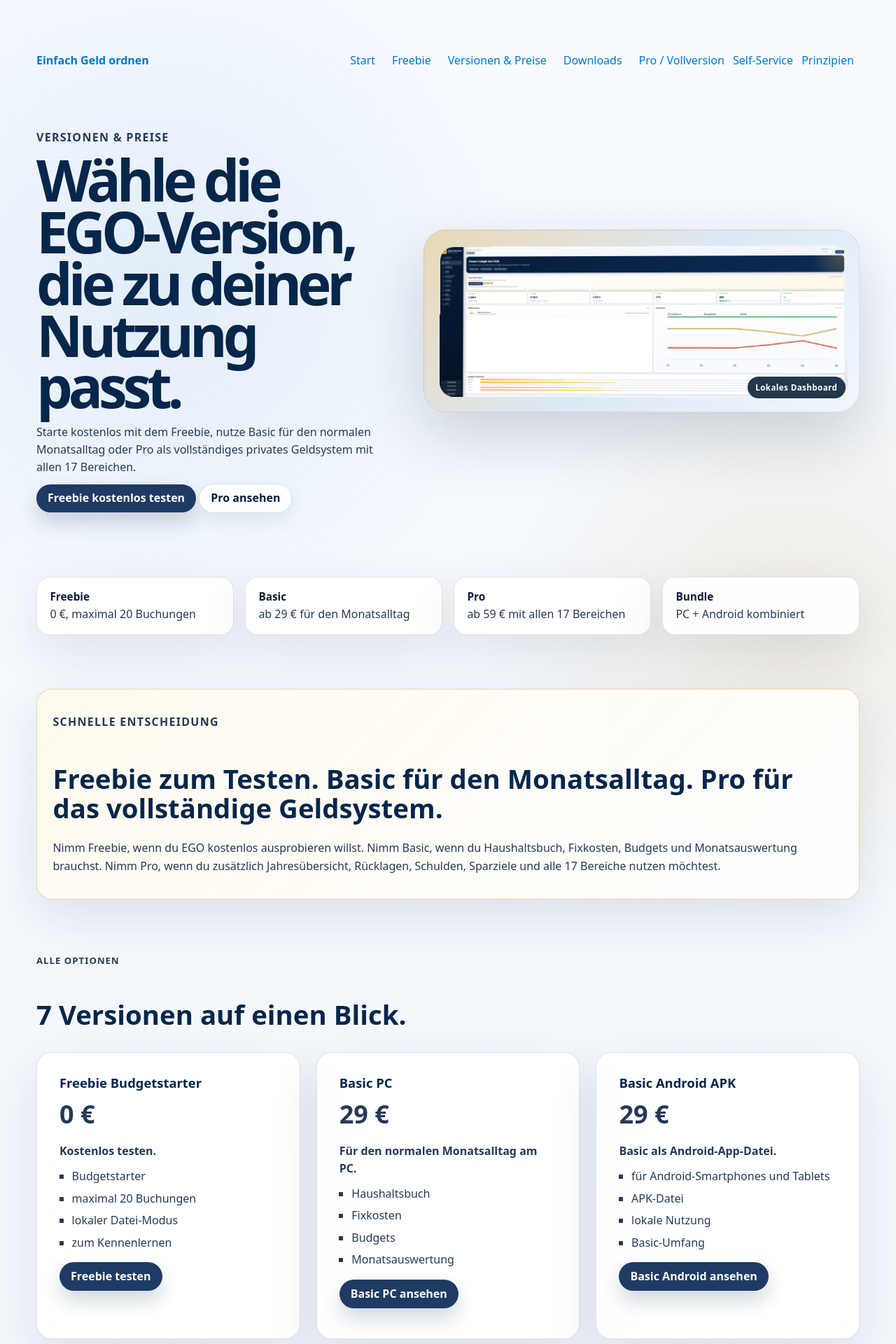
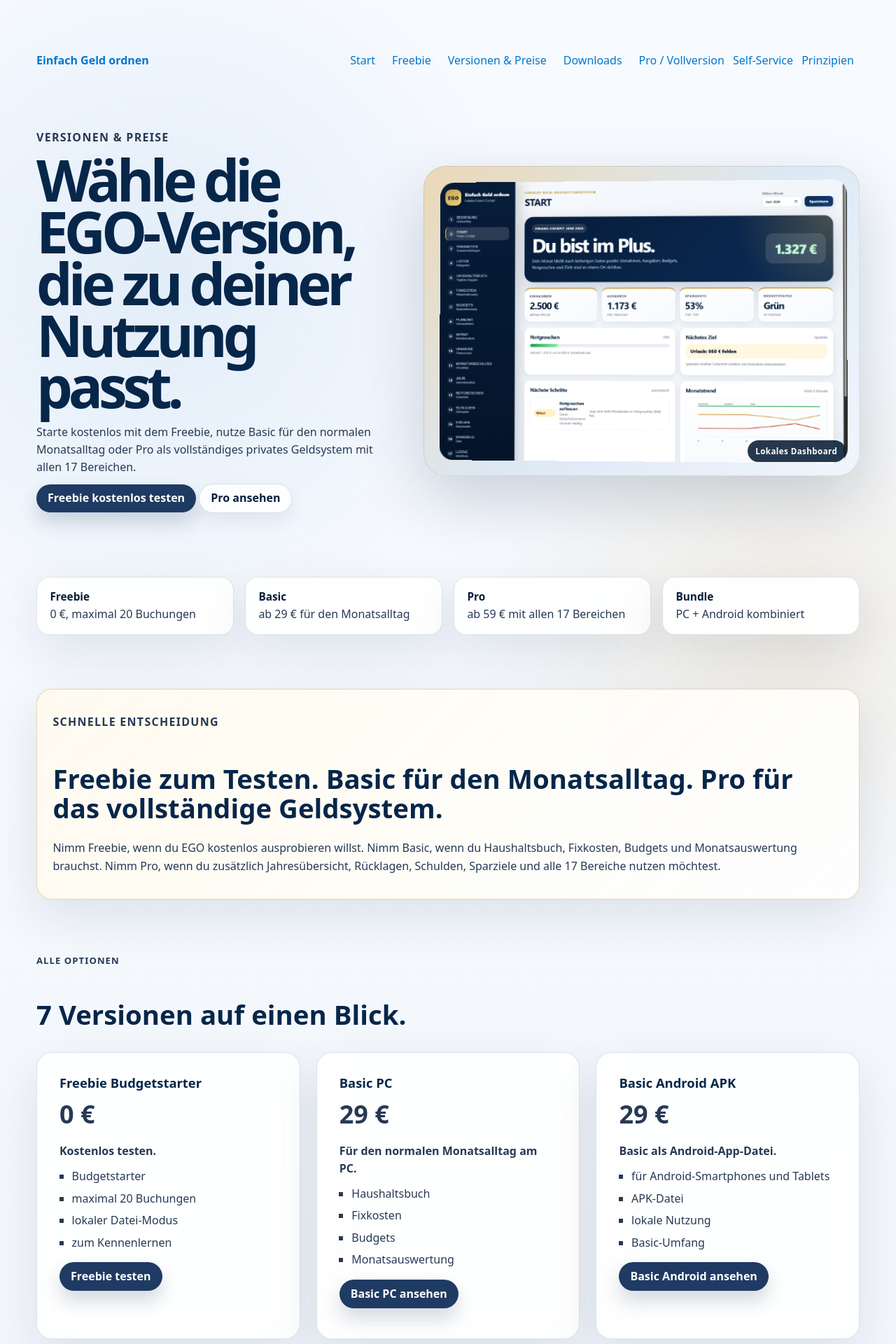
Before and after one commit to gluecklich-tools/einfach-geld-ordnen, a Jekyll site: the page built from seiten/versionen.md, in a window 1280 px wide. Shown: the top 1920 px of the page at 70% size. Built offline with Jekyll 4.4.1, drawn with Linux system fonts in a browser that asks for light colours.

Commit message:
Website mit neuem START-Finanz-Cockpit Screenshot aktualisieren

```diff
--- a/seiten/versionen.md
+++ b/seiten/versionen.md
@@ -21,8 +21,8 @@
   </div>
 
   <div class="hero-image">
-    <a class="screenshot-zoom" href="{{ '/assets/img/screenshots/pc/ego-basic-dashboard.png' | relative_url }}" target="_blank" rel="noopener">
-      <img src="{{ '/assets/img/screenshots/pc/ego-basic-dashboard.png' | relative_url }}" alt="EGO Dashboard">
+    <a class="screenshot-zoom" href="{{ '/assets/img/screenshots/ego-start-cockpit-v2.png' | relative_url }}" target="_blank" rel="noopener">
+      <img src="{{ '/assets/img/screenshots/ego-start-cockpit-v2.png' | relative_url }}" alt="EGO Dashboard">
     </a>
   </div>
 </section>
@@ -173,8 +173,8 @@
     <section class="screenshot-card">
       <h3>Basic: Monatsüberblick</h3>
       <p>Für Haushaltsbuch, Fixkosten, Budgets und Monatsauswertung.</p>
-      <a class="screenshot-zoom" href="{{ '/assets/img/screenshots/pc/ego-basic-dashboard.png' | relative_url }}" target="_blank" rel="noopener">
-        <img src="{{ '/assets/img/screenshots/pc/ego-basic-dashboard.png' | relative_url }}" alt="EGO Basic Dashboard">
+      <a class="screenshot-zoom" href="{{ '/assets/img/screenshots/ego-start-cockpit-v2.png' | relative_url }}" target="_blank" rel="noopener">
+        <img src="{{ '/assets/img/screenshots/ego-start-cockpit-v2.png' | relative_url }}" alt="EGO Basic Dashboard">
       </a>
     </section>
 
@@ -189,16 +189,16 @@
     <section class="screenshot-card">
       <h3>Pro: alle Bereiche</h3>
       <p>Die Vollversion erweitert EGO auf alle 17 Bereiche.</p>
-      <a class="screenshot-zoom" href="{{ '/assets/img/screenshots/pc/ego-pro-dashboard-17-bereiche.png' | relative_url }}" target="_blank" rel="noopener">
-        <img src="{{ '/assets/img/screenshots/pc/ego-pro-dashboard-17-bereiche.png' | relative_url }}" alt="EGO Pro Dashboard">
+      <a class="screenshot-zoom" href="{{ '/assets/img/screenshots/ego-start-cockpit-v2.png' | relative_url }}" target="_blank" rel="noopener">
+        <img src="{{ '/assets/img/screenshots/ego-start-cockpit-v2.png' | relative_url }}" alt="EGO Pro Dashboard">
       </a>
     </section>
 
     <section class="screenshot-card">
       <h3>Pro: Sparziele</h3>
       <p>Ziele, Fortschritt und Rücklagen verständlich verfolgen.</p>
-      <a class="screenshot-zoom" href="{{ '/assets/img/screenshots/pc/ego-pro-sparziele.png' | relative_url }}" target="_blank" rel="noopener">
-        <img src="{{ '/assets/img/screenshots/pc/ego-pro-sparziele.png' | relative_url }}" alt="EGO Pro Sparziele">
+      <a class="screenshot-zoom" href="{{ '/assets/img/screenshots/ego-start-cockpit-v2.png' | relative_url }}" target="_blank" rel="noopener">
+        <img src="{{ '/assets/img/screenshots/ego-start-cockpit-v2.png' | relative_url }}" alt="EGO Pro Sparziele">
       </a>
     </section>
   </div>
```
Also changed, not shown: index.md (+2 -2 lines), seiten/vollversion.md (+3 -3 lines), assets/img/screenshots/ego-start-cockpit-v2.png (added).
